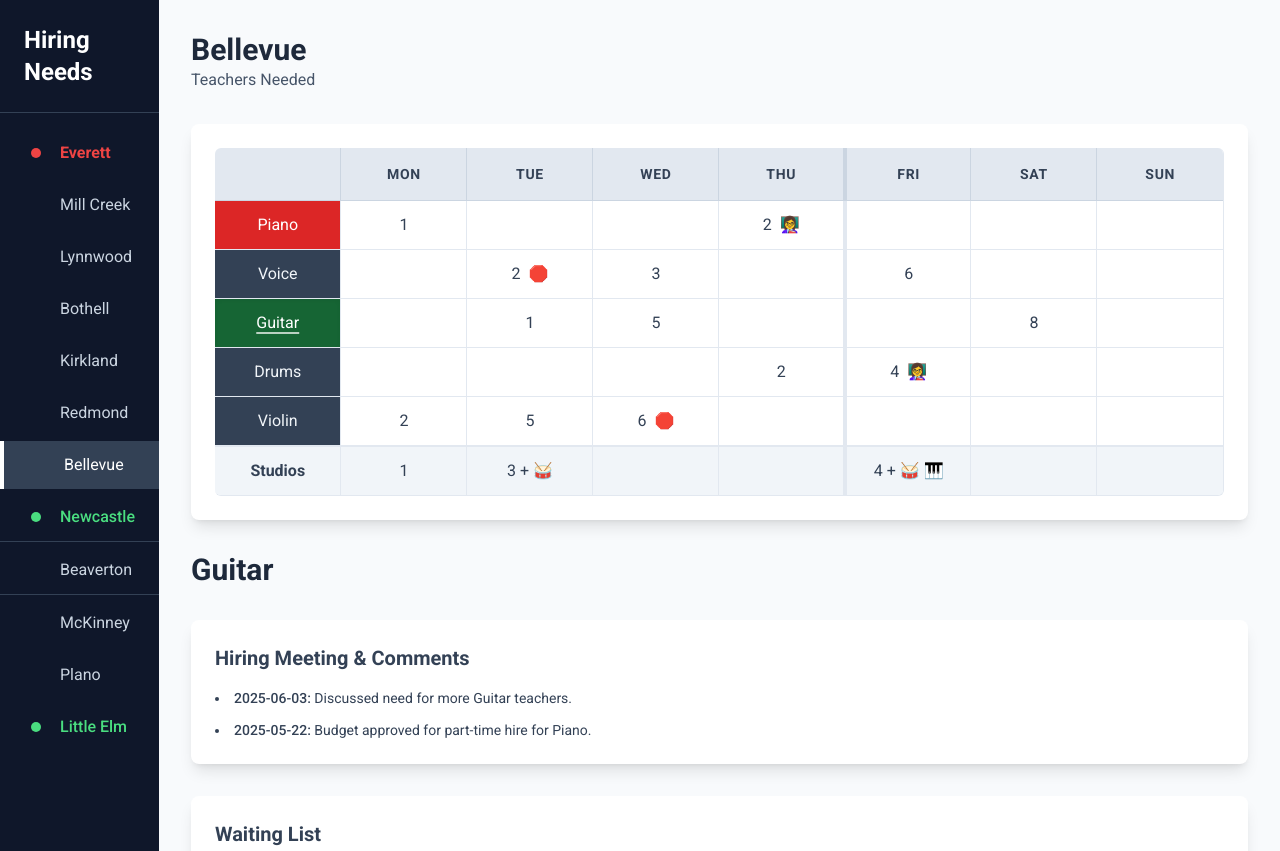
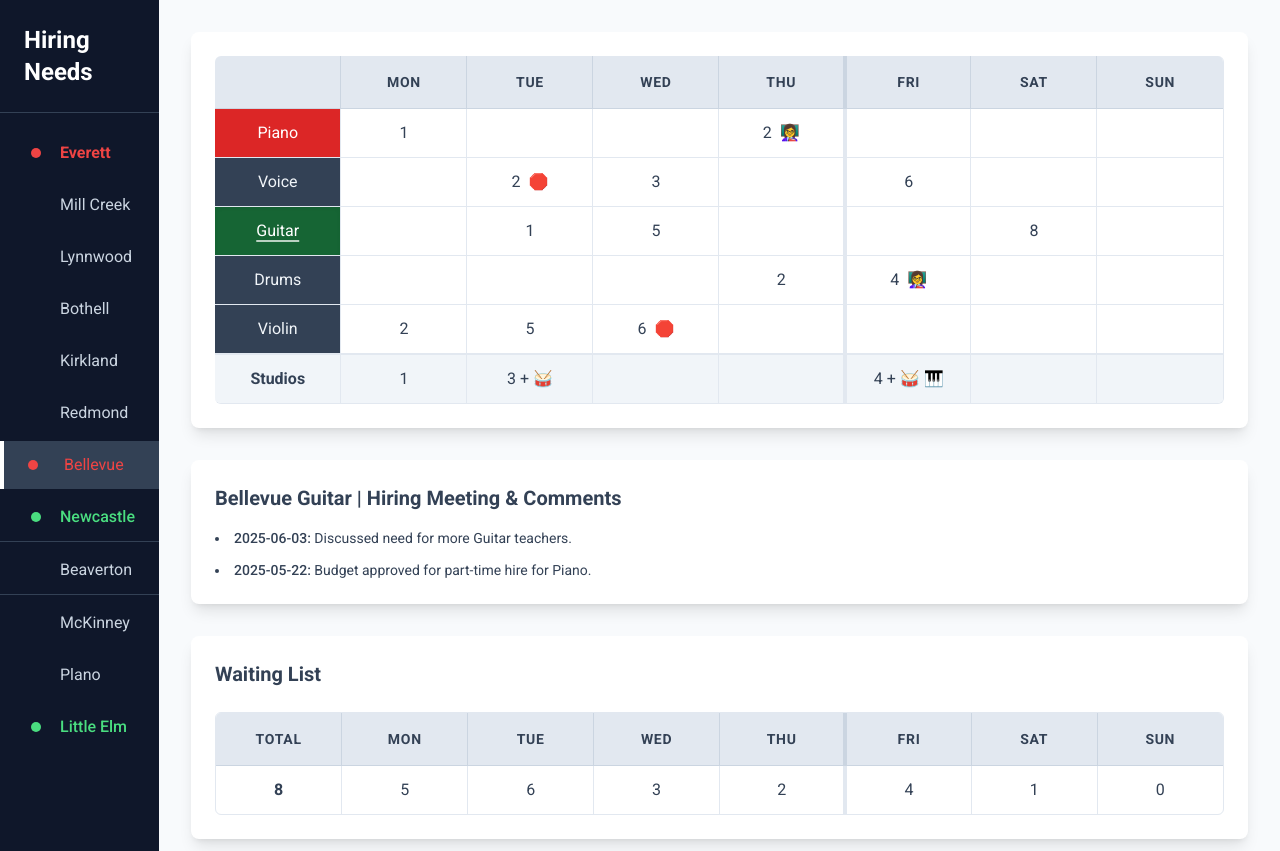
Before and after one commit to tylertul/HiringNeedsDesign, a plain HTML site: page index.html in a window 1280 px wide. Shown: the top 851 px of the page. Drawn offline with nearby package versions, Linux system fonts and the light colour scheme.

Commit message:
Update index.html

```diff
--- a/index.html
+++ b/index.html
@@ -96,8 +96,10 @@
         </a>
       </li>
       <li>
-        <a class="flex items-center py-3 px-6 bg-slate-700 text-white border-l-4 border-white transition-colors duration-200" href="#" id="bellevue-link">
-          <span class="w-6 mr-3"></span>
+        <a class="flex items-center py-3 px-6 bg-slate-700 text-red-500 border-l-4 border-white transition-colors duration-200" href="#" id="bellevue-link">
+          <span class="w-6 mr-3">
+             <span class="inline-block w-2.5 h-2.5 bg-red-500 rounded-full"></span>
+          </span>
           Bellevue
         </a>
       </li>
@@ -141,10 +143,7 @@
 
 
 <main class="flex-grow p-8">
-<header class="mb-8">
-<h1 class="text-3xl font-semibold text-slate-800" id="main-header">Bellevue</h1>
-<p class="text-slate-600">Teachers Needed</p>
-</header>
+
 
 
 <div class="bg-white rounded-lg shadow-lg p-6 mb-8">
@@ -258,13 +257,11 @@
 </div>
 
 <!-- Instrument Chosen Header -->
-<header class="mb-8">
-<h1 class="text-3xl font-semibold text-slate-800" id="main-header">Guitar</h1>
-</header>
+
 
 <!-- Hiring Meeting Card -->
 <div class="bg-white rounded-lg shadow-lg p-6 mb-8"> <!-- Added mb-8 here for spacing -->
-<h2 class="text-xl font-semibold text-slate-700 mb-4">Hiring Meeting & Comments</h2>
+<h2 class="text-xl font-semibold text-slate-700 mb-4">Bellevue Guitar | Hiring Meeting & Comments</h2>
 <ul class="space-y-3 text-slate-700 text-sm list-disc list-inside">
 <li><span class="font-medium">2025-06-03:</span> Discussed need for more Guitar teachers.</li>
 <li><span class="font-medium">2025-05-22:</span> Budget approved for part-time hire for Piano.</li>
```
